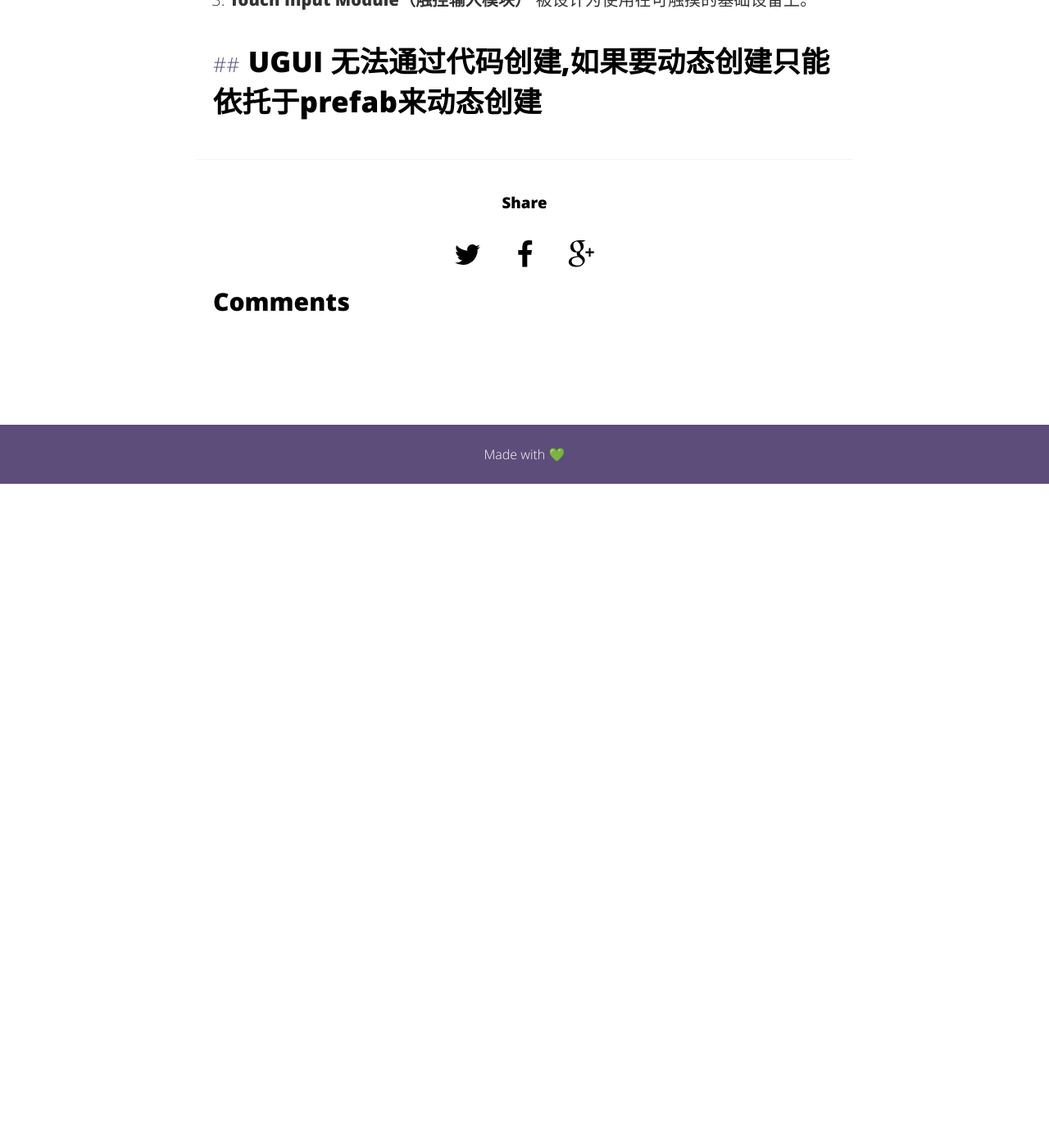
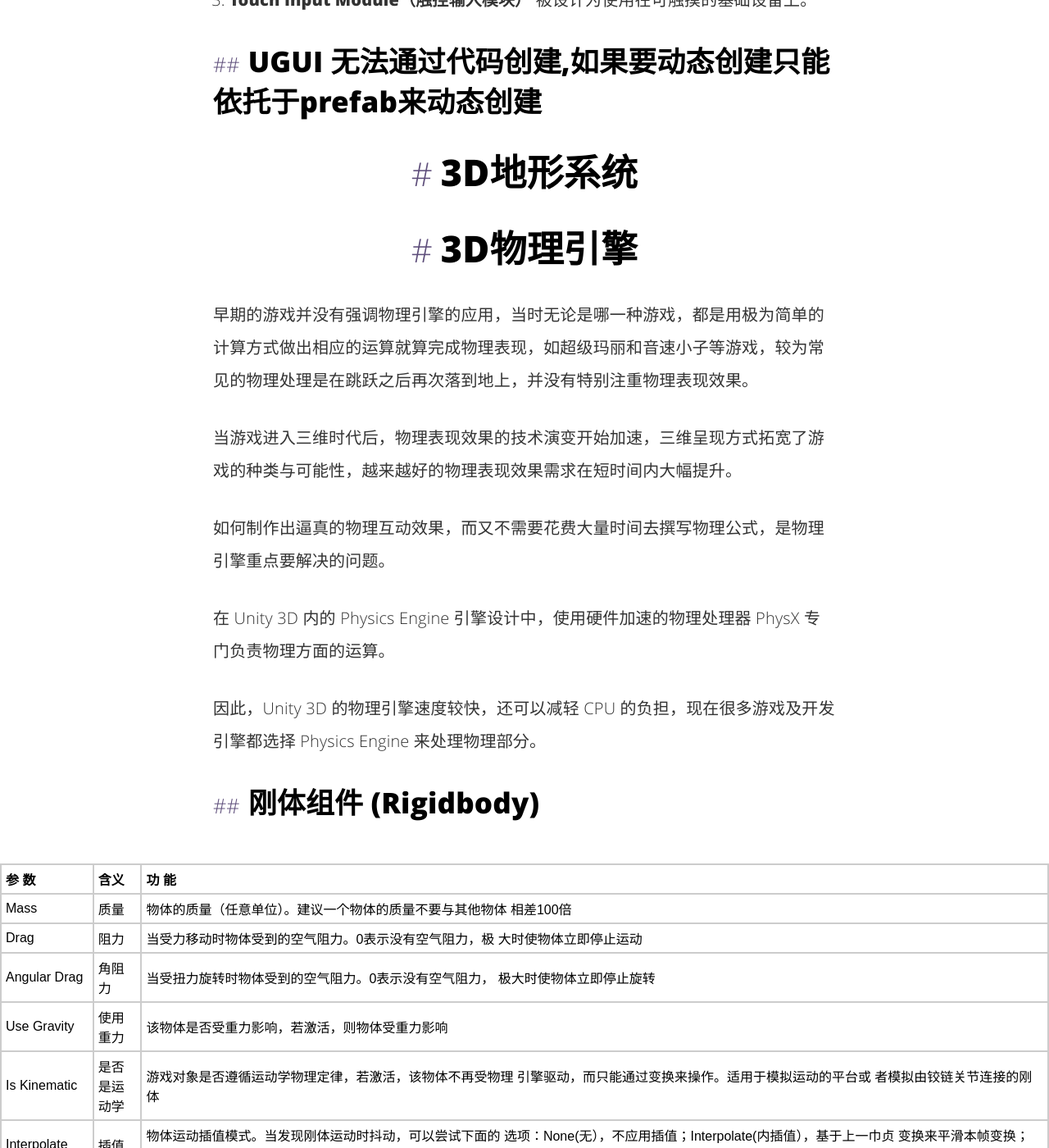
Before and after one commit to QuiQiJingFeng/fyd.github.blog, a Jekyll site: the page built from _posts/2021-06-02-00-1061.md, in a window 1280 px wide and 1400 px high, scrolled down 9528 px. Shown: the whole window at 82% size. Built offline with Jekyll 4.4.1, drawn with Linux system fonts in a browser that asks for light colours; comment, search, counter and statistics services are not loaded; before the commit the page ends 10118 px from its top, so only the background shows below that; some of the changed text lies outside the part shown.

Commit message:
feat:update

````diff
--- a/_posts/2021-06-02-00-1061.md
+++ b/_posts/2021-06-02-00-1061.md
@@ -170,10 +170,10 @@ UI 控件除了 Rect Transform 组件外，还有一个 Canvas Renderer（画布
 
 Screen Space-Overlay 渲染模式的参数如下表所示。
 
-参 数|	功 能
+参 数|| 功 能
 :-|:-
-**Pixel Perfect**	|重置元素大小和坐标，使贴图的像素完美对应到屏幕像素上
-**Sort Order**|	排列顺序
+**Pixel Perfect**| |重置元素大小和坐标，使贴图的像素完美对应到屏幕像素上
+**Sort Order**|| 排列顺序
 
 ### **Screen Space-Camera 渲染模式**
 Screen Space-Camera 渲染模式类似于 Screen Space-Overlay 渲染模式。
@@ -218,3 +218,69 @@ Event System 事件处理器中有 3 个组件：
 
 
 ## UGUI 无法通过代码创建,如果要动态创建只能依托于prefab来动态创建
+
+
+# 3D地形系统
+
+
+# 3D物理引擎
+早期的游戏并没有强调物理引擎的应用，当时无论是哪一种游戏，都是用极为简单的计算方式做出相应的运算就算完成物理表现，如超级玛丽和音速小子等游戏，较为常见的物理处理是在跳跃之后再次落到地上，并没有特别注重物理表现效果。
+
+当游戏进入三维时代后，物理表现效果的技术演变开始加速，三维呈现方式拓宽了游戏的种类与可能性，越来越好的物理表现效果需求在短时间内大幅提升。
+
+如何制作出逼真的物理互动效果，而又不需要花费大量时间去撰写物理公式，是物理引擎重点要解决的问题。
+
+在 Unity 3D 内的 Physics Engine 引擎设计中，使用硬件加速的物理处理器 PhysX 专门负责物理方面的运算。
+
+因此，Unity 3D 的物理引擎速度较快，还可以减轻 CPU 的负担，现在很多游戏及开发引擎都选择 Physics Engine 来处理物理部分。
+
+## 刚体组件 (Rigidbody)
+
+参 数| 含义| 功 能
+:-|:-|:-
+Mass| 质量| 物体的质量（任意单位）。建议一个物体的质量不要与其他物体 相差100倍
+Drag| 阻力| 当受力移动时物体受到的空气阻力。0表示没有空气阻力，极 大时使物体立即停止运动
+Angular Drag| 角阻力| 当受扭力旋转时物体受到的空气阻力。0表示没有空气阻力， 极大时使物体立即停止旋转
+Use Gravity| 使用重力| 该物体是否受重力影响，若激活，则物体受重力影响
+Is Kinematic| 是否是运动学| 游戏对象是否遵循运动学物理定律，若激活，该物体不再受物理 引擎驱动，而只能通过变换来操作。适用于模拟运动的平台或 者模拟由铰链关节连接的刚体
+Interpolate| 插值| 物体运动插值模式。当发现刚体运动时抖动，可以尝试下面的 选项：None(无），不应用插值；Interpolate(内插值），基于上一巾贞 变换来平滑本帧变换；Extrapolate(外插值），基于下一帧变换来 平滑本帧变换
+Collision Detection| 碰撞检测| 碰撞检测模式。用于避免高速物体穿过其他物体却未触发碰 撞。碰撞模式包括Discrete (不连续）、Continuous (连续）、 Continuous Dynamic (动态连续〉3种。其中，Discrete模式用来 检测与场景中其他碰撞器或其他物体的碰撞；Continuous模式 用来检测与动态碰撞器（刚体）的碰撞；Continuous Dynamic模 式用来检测与连续模式和连续动态模式的物体的碰撞，适用于 高速物体
+Constraints| 约束| 对刚体运动的约束。其中，Freeze Position(冻结位置）表7TC刚体 在世界中沿所选HZ轴的移动将无效，Freeze Rotation(冻结 旋转）表示刚体在世界中沿所选的X、Y、Z轴的旋转将无效
+
+
+## 碰撞体组件(Collider)
+
+
+## 3D射线
+
+射线是三维世界中一个点向一个方向发射的一条无终点的线，在发射轨迹中与其他物体发生碰撞时，它将停止发射。
+
+射线应用范围比较广，广泛应用于路径搜寻、AI逻辑和命令判断中。
+
+例如，自动巡逻的敌人在视野前方发现玩家的时候会向玩家发起攻击，这时候就需要使用射线了。
+
+接下来我们通过一个案例来了解射线在游戏开发中的应用。
+
+```c#
+using UnityEngine;
+using System.Collections;
+public class RayTest:MonoBehaviour{
+    void Update(){
+        if(Input.GetMouseButton(0)){
+            //从摄像机到单击处发出射线
+            Ray ray=Camera.main.ScreenPointToRay(Input.mousePosition);
+            RaycastHit hitInfo;
+            if(Physics.Raycast(ray, out hitInfo)){
+                //画出射线, 只有在Scene视图中才能看到
+                Debug.DrawLine(ray.origin, hitInfo.point);
+                GameObject gameObj=hitInfo.collider.gameObject;
+                Debug.Log("click object name is"+gameObj.name);
+                //当射线碰撞目标的标签是Pickup时, 执行拾取操作
+                if(gameObj.tag=="Pickup"){
+                    Debug.Log("pick up!");
+                }
+            }
+        }
+    }
+}
+```
````
